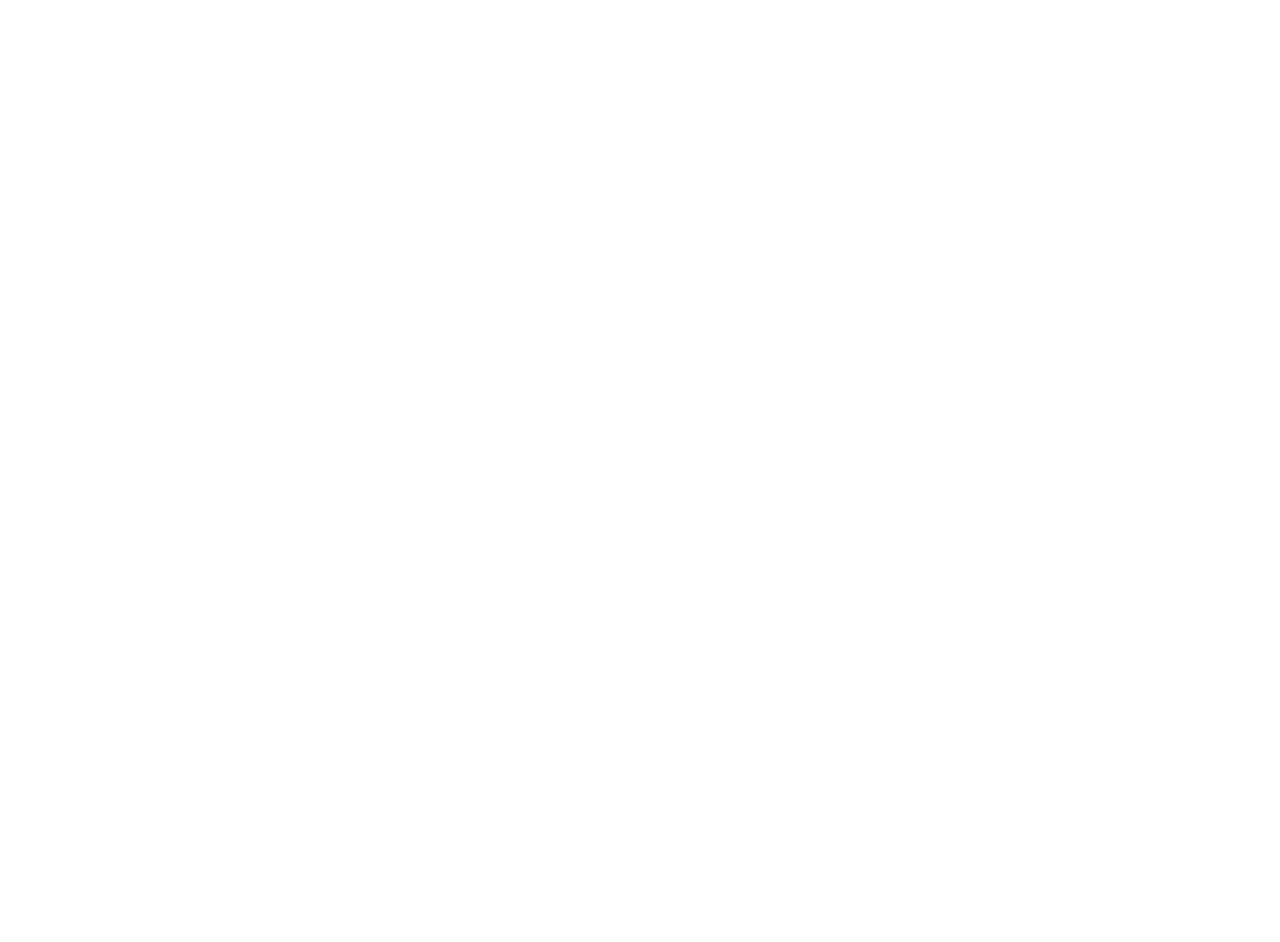
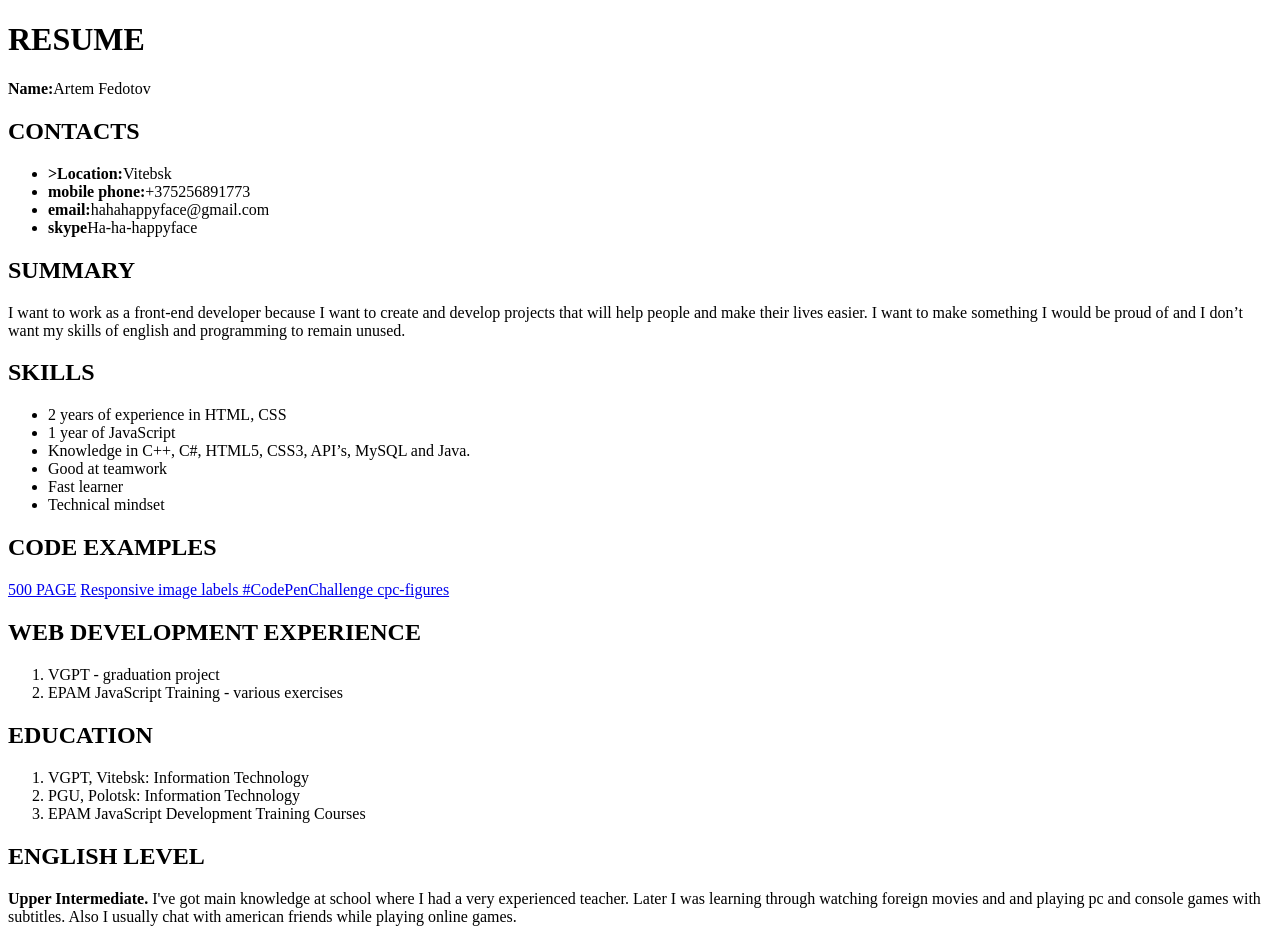
Before and after one commit to ArtsiomFiadotau/rsschool-2019Q1-cv, a plain HTML site: page index.html in a window 1280 px wide. Before the commit the page ends 800 px from the top, so only its background shows below. Drawn offline with Linux system fonts and the light colour scheme.

Commit message:
feat: add main info into index.html

```diff
--- a/index.html
+++ b/index.html
@@ -7,6 +7,54 @@
     <title>Resume</title>
 </head>
 <body>
+  <h1>RESUME</h1>
+    <p><strong>Name:</strong>Artem Fedotov</p>
 
+  <h2>CONTACTS</h2>
+    <ul>
+      <li><strong>>Location:</strong>Vitebsk</li>
+      <li><strong>mobile phone:</strong>+375256891773</li>
+      <li><strong>email:</strong>hahahappyface@gmail.com</li>
+      <li><strong>skype</strong>Ha-ha-happyface</li>
+    </ul>
+
+    <h2>SUMMARY</h2>
+      <p>I want to work as a front-end developer because I want to create and develop projects that will help people and make
+         their lives easier. I want to make something I would be proud of and I don’t want my skills of english and programming to remain unused.</p>
+
+    <h2>SKILLS</h2>
+
+      <ul>
+        <li>2 years of experience in HTML, CSS</li>
+        <li>1 year of JavaScript</li>
+        <li>Knowledge in C++, C#, HTML5, CSS3, API’s, MySQL and Java.</li>
+        <li>Good at teamwork</li>
+        <li>Fast learner</li>
+        <li>Technical mindset</li>
+      </ul>
+
+    <h2>CODE EXAMPLES</h2>
+      <a href="http://codepen.io/fcasantos/pen/LJXeKP">500 PAGE</a>
+      <a href="http://codepen.io/abcretrograde/pen/LrmybK">Responsive image labels #CodePenChallenge cpc-figures</a>
+
+    <h2>WEB DEVELOPMENT EXPERIENCE</h2>
+      <ol>
+        <li>VGPT - graduation project</li>
+        <li>EPAM JavaScript Training - various exercises</li>
+      </ol>
+
+    <h2>EDUCATION</h2>
+
+      <ol>
+        <li>VGPT, Vitebsk: Information Technology</li>
+        <li>PGU, Polotsk: Information Technology</li>
+        <li>EPAM JavaScript Development Training Courses</li>
+      </ol>
+
+    <h2>ENGLISH LEVEL</h2>
+
+      <p><strong>Upper Intermediate.</strong> I've got main knowledge at school where I had a very experienced teacher.
+         Later I was learning through watching foreign movies and and playing pc and console games with subtitles.
+         Also I usually chat with american friends while playing online games.</p>
 </body>
 </html>
```
